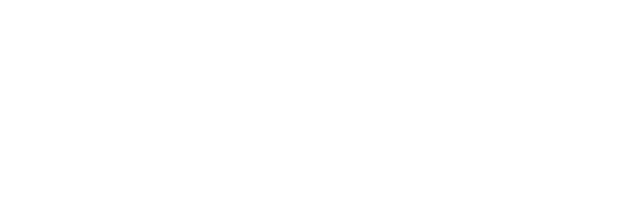
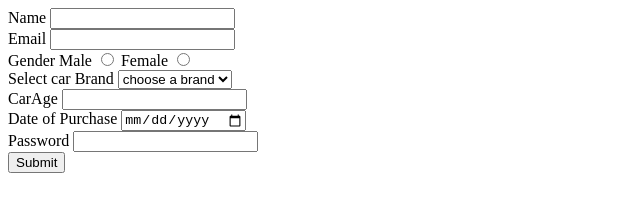
Before and after one commit to acciojob/car-insurance-form-silentSK987, a website: page main.html in a window 1280 px wide. Shown: the whole page, without its empty margins (0-640 px from the left). Drawn offline with Linux system fonts and the light colour scheme.

Commit message:
created a submission

```diff
--- a/main.html
+++ b/main.html
@@ -10,7 +10,47 @@
 	<!-- the entire body must be written by student -->
     <script type="text/javascript" src="./script.js">
 </script>
-
+	<section>
+        <form action="" method="post">
+            <div>
+                <label for="name">Name</label>
+                <input type="text" id="name" name="name" required>
+            </div>
+            <div>
+                <label for="email">Email</label>
+                <input type="email" id="email" name="email">
+            </div>
+            <div>
+                <label for="gender">Gender</label>
+                <label for="male">Male</label>
+                <input type="radio" id="male" name="gender" required>
+                <label for="female">Female</label>
+                <input type="radio" id="female" name="gender">
+            </div>
+            <div>
+                <label for="cars">Select car Brand</label>
+                <select name="cars" id="cars">
+                    <option value="" id="cars">choose a brand</option>
+                    <option value="bmw" id="cars">BMW</option>
+                    <option value="audi" id="cars">Audi</option>
+                    <option value="mercedes" id="cars">Mercedes</option>
+                </select>
+            </div>
+            <div>
+                <label for="carage">CarAge</label>
+                <input type="number" id="carage" required name="carage">
+            </div>
+            <div>
+                <label for="dop">Date of Purchase</label>
+                <input type="date" id="dop" name="dop" required>
+            </div>
+            <div>
+                <label for="password">Password</label>
+                <input type="password" id="password" required>
+            </div>
+            <button type="submit">Submit</button>
+        </form>
+    </section>
 </body>
 
 </html>
```
